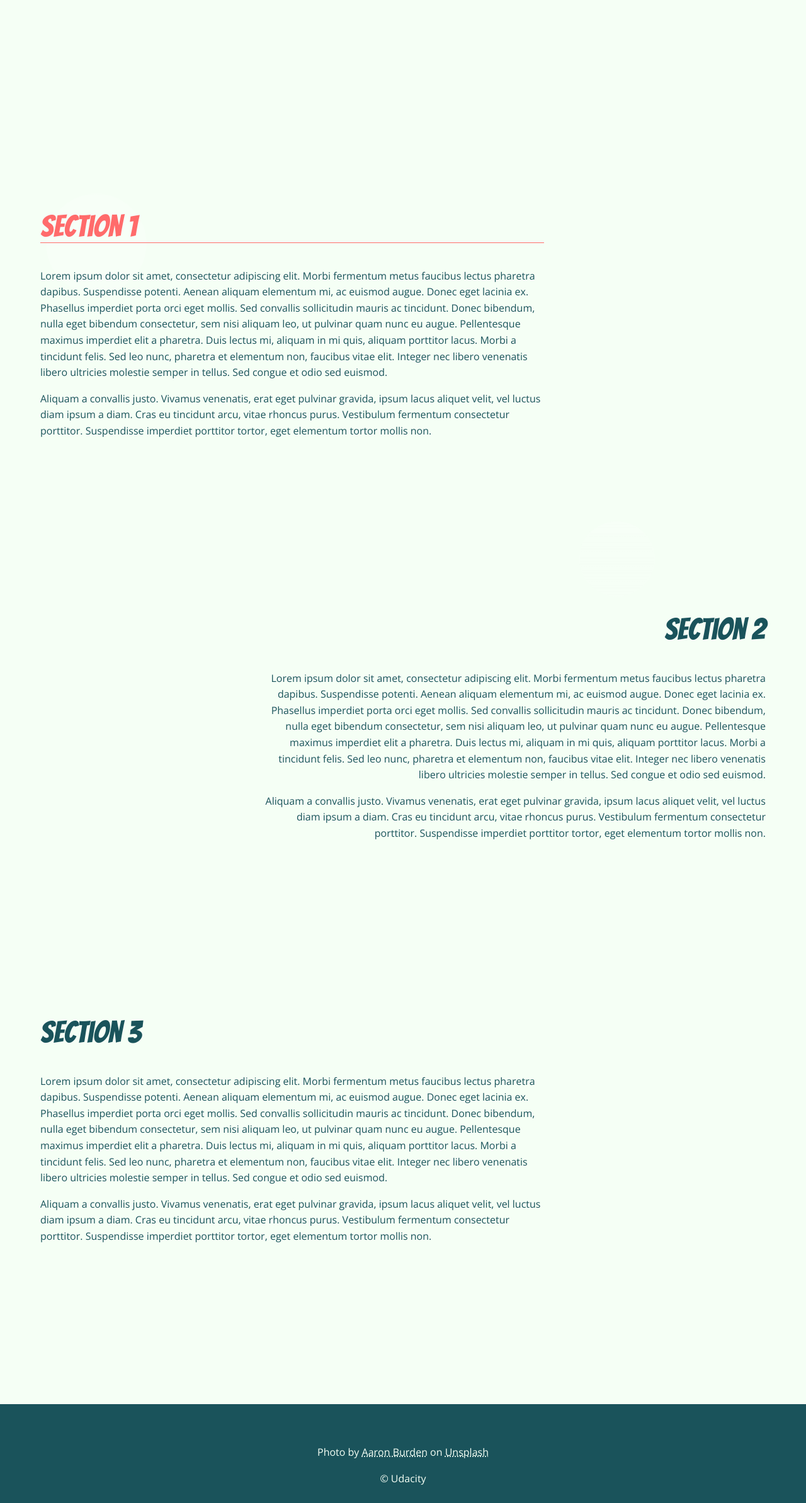
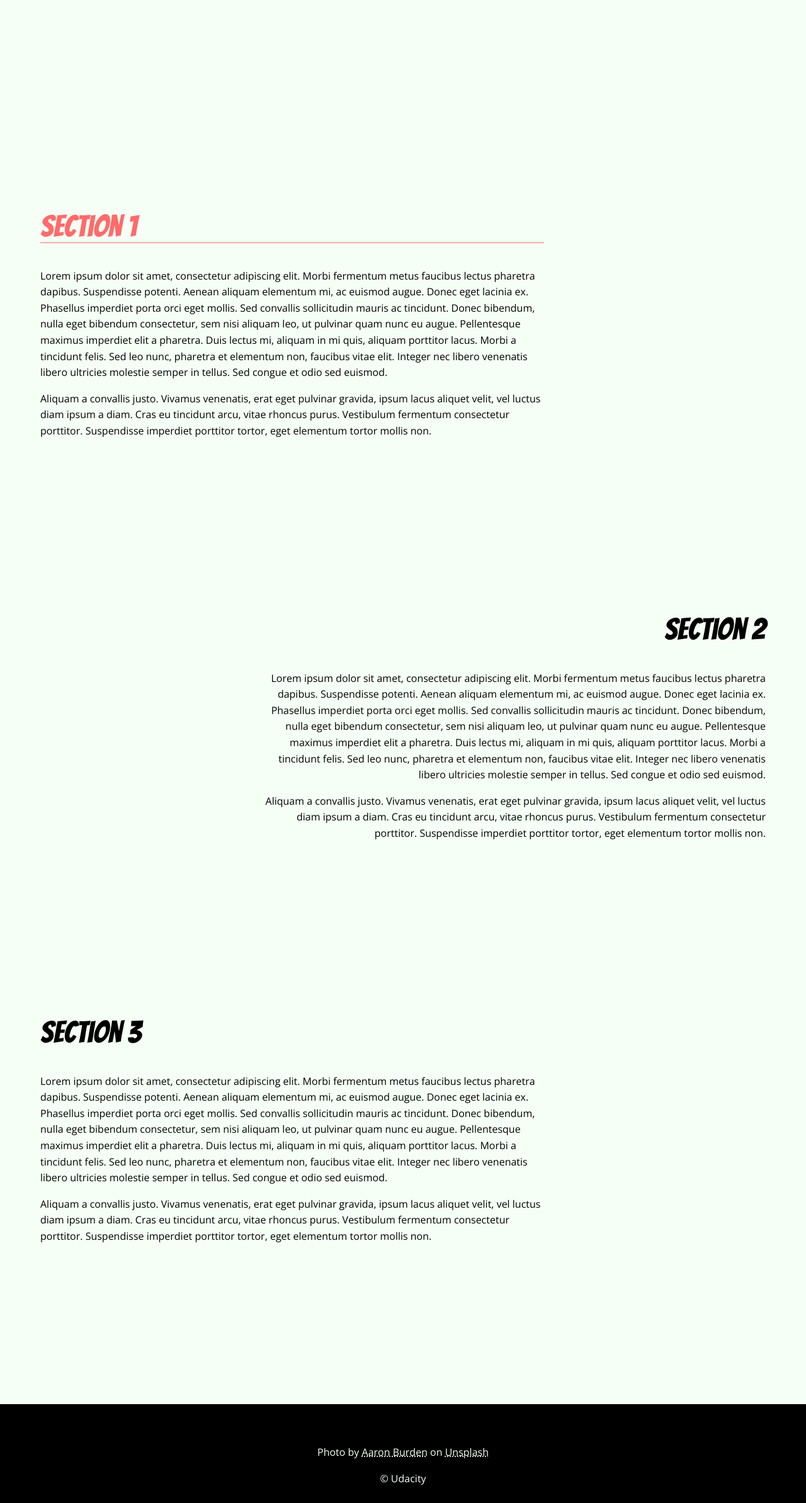
Before and after one commit to PabloAsencio/landing-page, a plain HTML site: page index.html in a window 1280 px wide. Shown: the part 410-2797 px from the top of the page at 63% size. Drawn offline with nearby package versions, Linux system fonts and the light colour scheme.

Commit message:
chore: Remove unused styles

```diff
--- a/css/styles.css
+++ b/css/styles.css
@@ -10,11 +10,10 @@
 
 /* Colors */
 :root {
-    --midnight-green-eagle-green: hsla(188, 56%, 23%, 1);
-    --medium-turquoise: hsla(176, 56%, 55%, 1);
+    --on-color: #000;
     --color-background: hsla(120, 100%, 98%, 1);
-    --bittersweet: hsla(0, 100%, 71%, 1);
-    --naples-yellow: hsla(50, 100%, 71%, 1);
+    --color-secondary: hsla(0, 100%, 71%, 1);
+    --color-primary: hsla(50, 100%, 71%, 1);
 }
 
 /* ---- Base Rules ---- */
@@ -22,7 +21,7 @@ body {
     background: var(--color-background);
     margin: 0;
     font-family: 'Open Sans', sans-serif;
-    color: var(--midnight-green-eagle-green);
+    color: var(--on-color);
 }
 
 /* Typography General*/
@@ -31,11 +30,11 @@ h1 {
     font-weight: 400;
     font-size: 3em;
     margin: 2em 1rem;
-    color: var(--naples-yellow);
+    color: var(--color-primary);
 }
 
 .main__subtitle {
-    color: var(--naples-yellow);
+    color: var(--color-primary);
 }
 
 @media only screen and (min-width: 35em) {
@@ -51,16 +50,15 @@ h1 {
 }
 
 h2 {
-    /* border-bottom: 1px solid var(--medium-turquoise); */
     font-family: 'Bangers', serif;
     font-weight: 400;
     font-size: 3em;
-    color: var(--midnight-green-eagle-green);
+    color: var(--on-color);
 }
 
 p {
     line-height: 1.6em;
-    color: var(--midnight-green-eagle-green);
+    color: var(--on-color);
 }
 
 /* ---- Layout Rules ---- */
@@ -110,8 +108,8 @@ section {
 }
 
 .navbar__menu .menu__link:hover {
-    background: var(--naples-yellow);
-    color: var(--midnight-green-eagle-green);
+    background: var(--color-primary);
+    color: var(--on-color);
     transition: ease 0.3s all;
 }
 
@@ -126,7 +124,7 @@ section {
 
 /* Footer Styles */
 .page__footer {
-    background: var(--midnight-green-eagle-green);
+    background: var(--on-color);
     padding: 3em;
     color: var(--color-background);
 }
@@ -142,7 +140,7 @@ section {
 }
 
 .page__footer a:hover {
-    color: var(--naples-yellow);
+    color: var(--color-primary);
 }
 
 /* ---- Theme Rules ---- */
@@ -165,128 +163,22 @@ section:nth-of-type(even) .landing__container {
     text-align: right;
 }
 
-/* Background Circles */
-/* Note that background circles are created with psuedo elements before and after */
-/* Circles appear to be random do to use of :nth-of-type psuedo class */
-section:nth-of-type(odd) .landing__container::before {
-    content: '';
-    background: rgba(255, 255, 255, 0.187);
-    position: absolute;
-    z-index: -5;
-    width: 20vh;
-    height: 20vh;
-    border-radius: 50%;
-    opacity: 0;
-    transition: ease 0.5s all;
-}
-
-section:nth-of-type(even) .landing__container::before {
-    content: '';
-    background: rgb(255, 255, 255);
-    background: linear-gradient(
-        0deg,
-        rgba(255, 255, 255, 0.1) 0%,
-        rgba(255, 255, 255, 0.2) 100%
-    );
-    position: absolute;
-    top: 3em;
-    right: 3em;
-    z-index: -5;
-    width: 10vh;
-    height: 10vh;
-    border-radius: 50%;
-    opacity: 0;
-    transition: ease 0.5s all;
-}
-
-section:nth-of-type(3n) .landing__container::after {
-    content: '';
-    background: rgb(255, 255, 255);
-    background: linear-gradient(
-        0deg,
-        rgba(255, 255, 255, 0.1) 0%,
-        rgba(255, 255, 255, 0.2) 100%
-    );
-    position: absolute;
-    right: 0;
-    bottom: 0;
-    z-index: -5;
-    width: 10vh;
-    height: 10vh;
-    border-radius: 50%;
-    opacity: 0;
-    transition: ease 0.5s all;
-}
-
-section:nth-of-type(3n + 1) .landing__container::after {
-    content: '';
-    background: rgb(255, 255, 255);
-    background: linear-gradient(
-        0deg,
-        rgba(255, 255, 255, 0.1) 0%,
-        rgba(255, 255, 255, 0.2) 100%
-    );
-    position: absolute;
-    right: 20vw;
-    bottom: -5em;
-    z-index: -5;
-    width: 15vh;
-    height: 15vh;
-    border-radius: 50%;
-    opacity: 0;
-    transition: ease 0.5s all;
-}
-
 /* ---- Theme State Rules ---- */
 /* Section Active Styles */
-/* Note: your-active-class class is applied through javascript. You should update the class here and in the index.html to what you set in your javascript file.  */
-/* section.your-active-class {
-    background: hsla(50, 100%, 71%, 0.5);
-    background: linear-gradient(
-        0deg,
-        hsla(50, 100%, 71%, 0.5) 0%,
-        hsla(50, 100%, 71%, 0.1) 100%
-    );
-} */
-
-section.your-active-class .landing__container::before {
-    opacity: 1;
-    animation: rotate 4s linear 0s infinite forwards;
-}
-
-section.your-active-class .landing__container::after {
-    opacity: 1;
-    animation: rotate 5s linear 0s infinite forwards reverse;
-}
-
-/* section.your-active-class {
-    background-color: var(--naples-yellow);
-} */
-
 section.your-active-class h2 {
-    color: var(--bittersweet);
-    border-bottom: 1px solid var(--bittersweet);
+    color: var(--color-secondary);
+    border-bottom: 1px solid var(--color-secondary);
     transition: all 0.3s cubic-bezier(0.33, 1, 0.68, 1);
 }
 
 section.your-active-class p {
-    color: var(--midnight-green-eagle-green);
+    color: var(--on-color);
 }
 
 .link--active {
-    background-color: var(--naples-yellow);
+    background-color: var(--color-primary);
 }
 
 .menu__link.link--active:hover {
-    background-color: var(--bittersweet);
+    background-color: var(--color-secondary);
 }
-
-/* Section Active Styles Keyframe Animations */
-@keyframes rotate {
-    from {
-        transform: rotate(0deg) translate(-1em) rotate(0deg);
-    }
-    to {
-        transform: rotate(360deg) translate(-1em) rotate(-360deg);
-    }
-}
```
